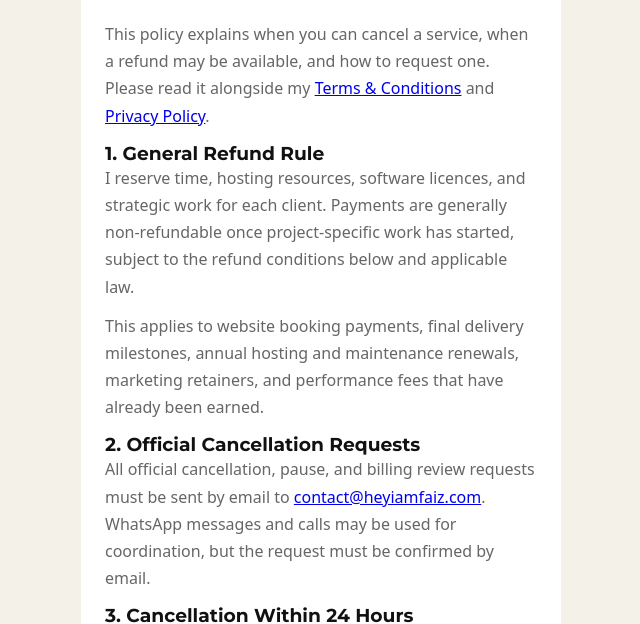
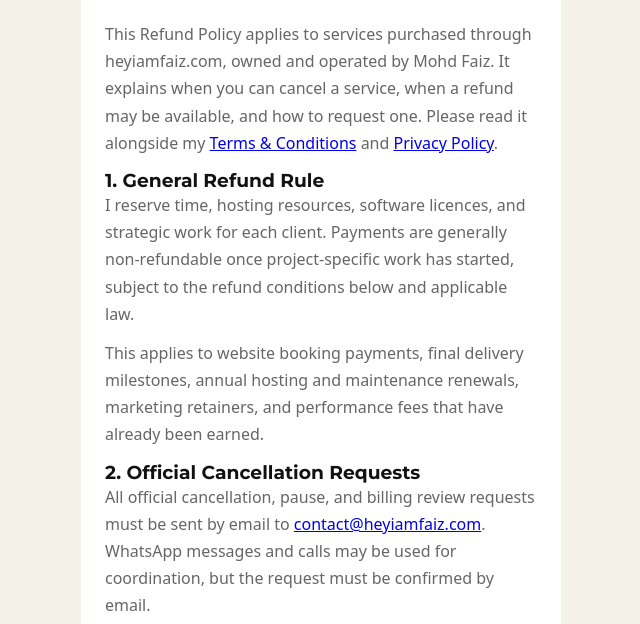
Before and after one commit to heyiamfaiz/website, a plain HTML site: page refund-policy.html in a window 1280 px wide. Shown: the part 174-798 px from the top of the page, without its empty margins (319-959 px from the left). Drawn offline with Linux system fonts and the light colour scheme; a web font is replaced by a local one.

Commit message:
Update refund-policy.html

```diff
--- a/refund-policy.html
+++ b/refund-policy.html
@@ -31,8 +31,7 @@
 
 
     <p>
-      This policy explains when you can cancel a service, when a refund
-      may be available, and how to request one. Please read it alongside
+      This Refund Policy applies to services purchased through heyiamfaiz.com, owned and operated by Mohd Faiz. It explains when you can cancel a service, when a refund may be available, and how to request one. Please read it alongside
       my <a href="https://heyiamfaiz.com/terms-and-conditions.html">Terms &amp; Conditions</a>
       and <a href="https://heyiamfaiz.com/privacy-policy.html">Privacy Policy</a>.
     </p>
@@ -188,7 +187,7 @@
     <p>
       I aim to review and respond to qualifying requests within five
       business days. This is a response target, not a guarantee that
-      every request will qualify for a refund.
+      every request will qualify for a refund. If a refund is approved, it will be processed and credited to your original payment method within 5–7 business days.
     </p>
 
     <h3>Contact</h3>
```
